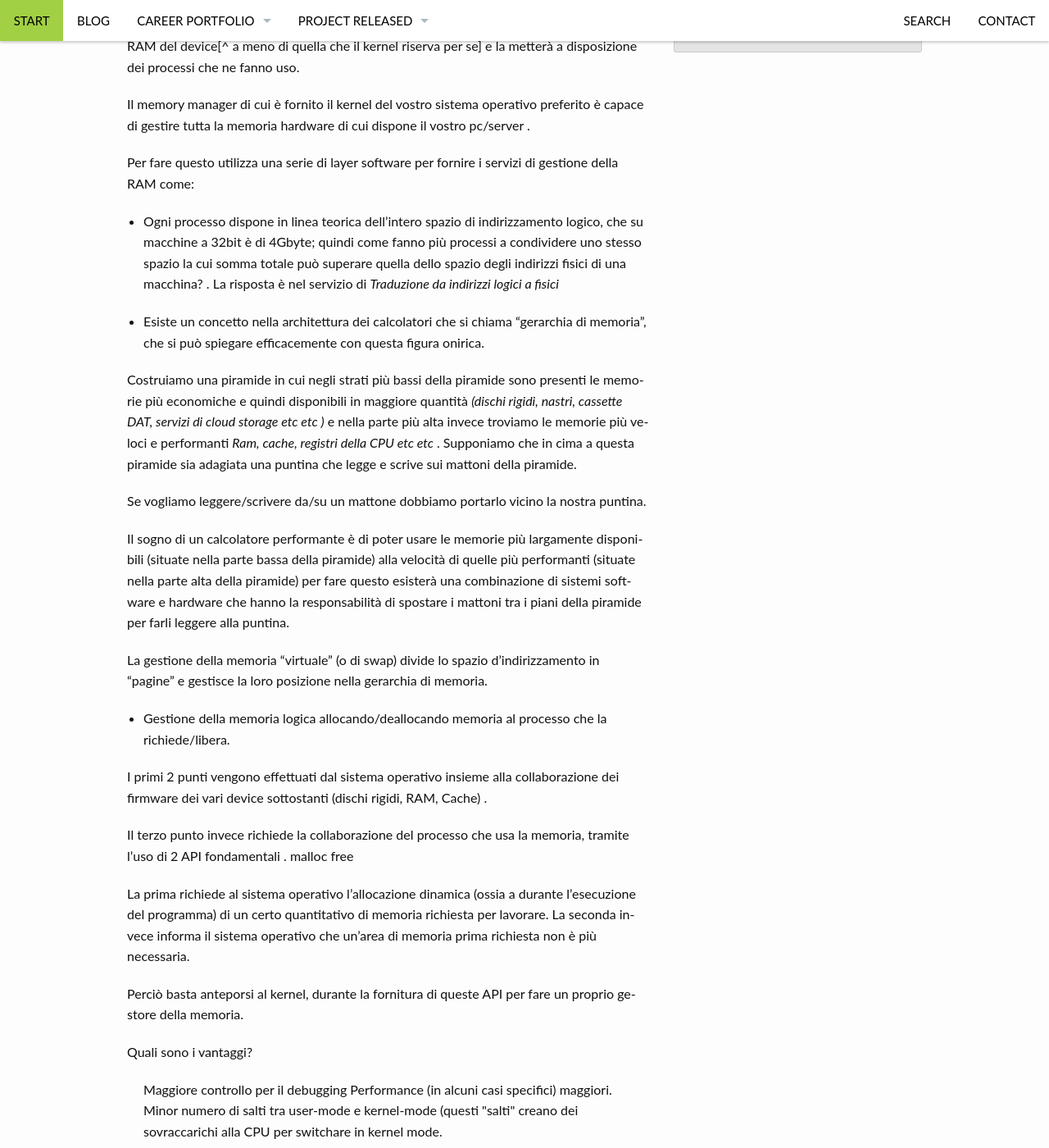
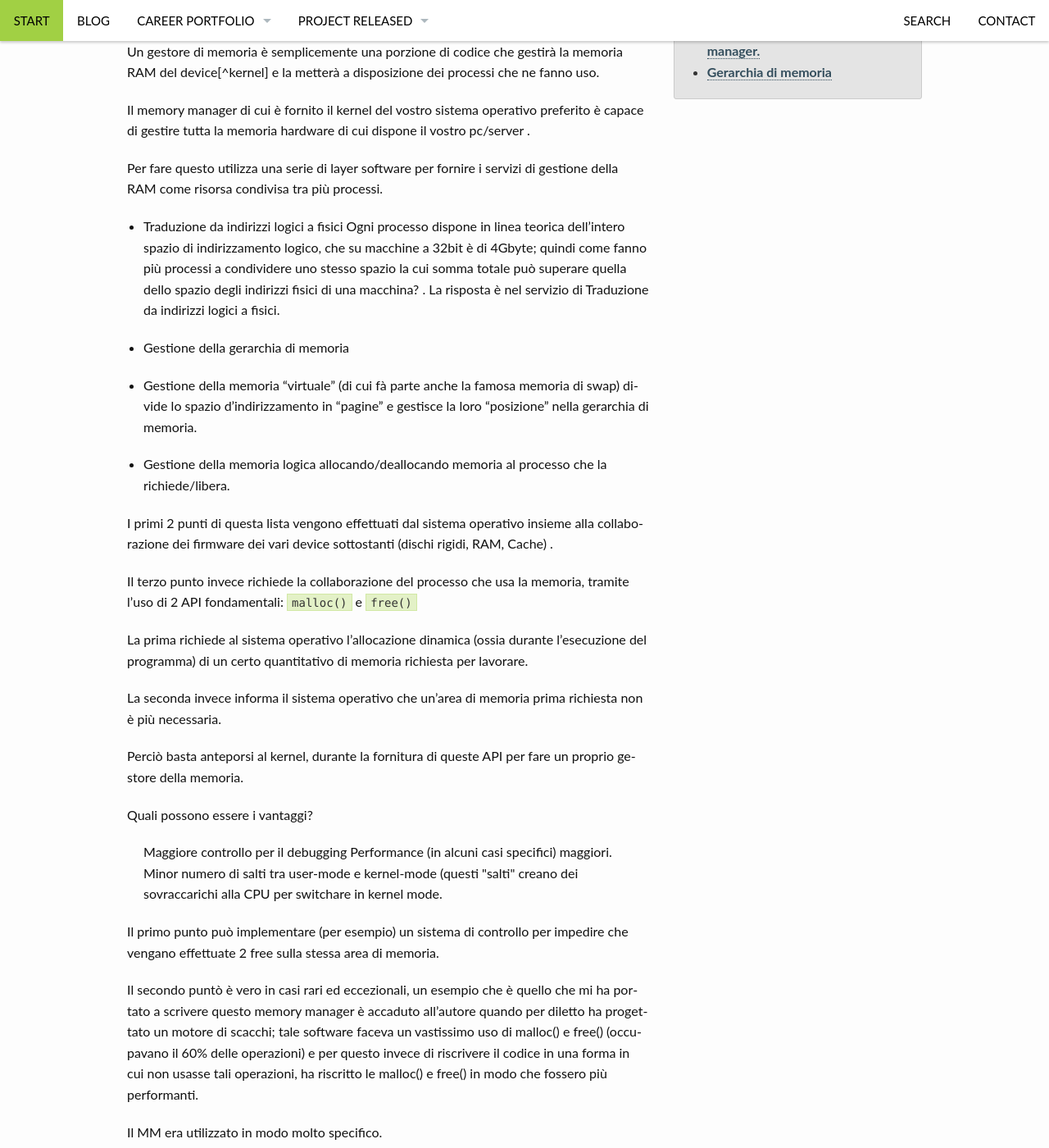
Before and after one commit to nicolarossi/nicolarossi.github.io, a Jekyll site: the page built from _posts/blog/2006-08-04-Dynamic Memory Management.md, in a window 1280 px wide and 1400 px high, scrolled down 1021 px. Shown: the whole window at 82% size. Built offline with Jekyll 4.4.1, drawn with Linux system fonts in a browser that asks for light colours; some of the changed text lies outside the part shown.

Commit message:
Correzioni

```diff
--- a/_posts/blog/2006-08-04-Dynamic Memory Management.md
+++ b/_posts/blog/2006-08-04-Dynamic Memory Management.md
@@ -2,8 +2,8 @@
 layout: page-fullwidth
 title: "DIY memory management"
 subheadline: "Memory management"
-meta_teaser: "Faster dynamic memory manager created to increase speed in a chess engine"
-teaser: "Faster dynamic memory manager created to increase speed in a chess engine"
+meta_teaser: "Un più veloce gestore della memoria dinamica creato creato per incrementare la velocità di un motore di scacchi"
+teaser: "Un più veloce gestore della memoria dinamica creato creato per incrementare la velocità di un motore di scacchi"
 header:
     image: bicycle.jpg
     background-color: "#0183c4"
@@ -31,40 +31,33 @@
 
 ## Lato – A dynamic memory manager.
 
-Un gestore di memoria è semplicemente una porzione di codice che gestirà la memoria RAM del device[^ a meno di quella che il kernel riserva per se] e la metterà a disposizione dei processi che ne fanno uso.
+Un gestore di memoria è semplicemente una porzione di codice che gestirà la memoria RAM del device[^kernel] e la metterà a disposizione dei processi che ne fanno uso.
 
 Il memory manager di cui è fornito il kernel del vostro sistema operativo preferito è capace di gestire tutta la memoria hardware di cui dispone il vostro pc/server .
 
-Per fare questo utilizza una serie di layer software per fornire i servizi di gestione della RAM come:
+Per fare questo utilizza una serie di layer software per fornire i servizi di gestione della RAM come risorsa condivisa tra più processi.
 
-- Ogni processo dispone in linea teorica dell'intero spazio di indirizzamento logico, che su macchine a 32bit è di 4Gbyte; quindi come fanno più processi a condividere uno stesso spazio la cui somma totale può superare quella dello spazio degli indirizzi fisici di una macchina? .
-La risposta è nel servizio di <em>Traduzione da indirizzi logici a fisici</em>
+- Traduzione da indirizzi logici a fisici
+Ogni processo dispone in linea teorica dell'intero spazio di indirizzamento logico, che su macchine a 32bit è di 4Gbyte; quindi come fanno più processi a condividere uno stesso spazio la cui somma totale può superare quella dello spazio degli indirizzi fisici di una macchina? .
+La risposta è nel servizio di Traduzione da indirizzi logici a fisici.
 
-- Esiste un concetto nella architettura  dei calcolatori che si chiama "gerarchia di memoria", che si può spiegare efficacemente con questa figura onirica.
+- Gestione della gerarchia di memoria
 
-Costruiamo una piramide in cui negli strati più bassi della piramide sono presenti le memorie più economiche e quindi disponibili in maggiore quantità <em>(dischi rigidi, nastri, cassette DAT, servizi di cloud storage etc etc )</em> e nella parte più alta invece troviamo le memorie più veloci e performanti <em> Ram, cache, registri della CPU etc etc </em>.
-Supponiamo che in cima a questa piramide sia adagiata una puntina che legge e scrive sui mattoni della piramide.
-
-Se vogliamo leggere/scrivere da/su un mattone dobbiamo portarlo vicino la nostra puntina.
-
-Il sogno di un calcolatore performante è di poter usare le memorie più largamente disponibili (situate nella parte bassa della piramide) alla velocità di quelle più performanti (situate nella parte alta della piramide) per fare questo esisterà una combinazione di sistemi software e hardware che hanno la responsabilità di spostare i mattoni tra i piani della piramide per farli leggere alla puntina.
-
-La gestione della memoria "virtuale" (o di swap) divide lo spazio d'indirizzamento in "pagine" e gestisce la loro posizione nella gerarchia di memoria.
+- Gestione della memoria "virtuale" (di cui fà parte anche la famosa memoria di swap) divide lo spazio d'indirizzamento in "pagine" e gestisce la loro "posizione" nella gerarchia di memoria.
 
 - Gestione della memoria logica allocando/deallocando memoria al processo che la richiede/libera.
 
-I primi 2 punti vengono effettuati dal sistema operativo insieme alla collaborazione dei firmware dei vari device sottostanti (dischi rigidi, RAM, Cache) .
+I primi 2 punti di questa lista vengono effettuati dal sistema operativo insieme alla collaborazione dei firmware dei vari device sottostanti (dischi rigidi, RAM, Cache) .
 
-Il terzo punto invece richiede la collaborazione del processo che usa la memoria, tramite l'uso di 2 API fondamentali .
-malloc
-free
+Il terzo punto invece richiede la collaborazione del processo che usa la memoria, tramite l'uso di 2 API fondamentali: <code>malloc()</code> e <code>free()</code>
 
-La prima richiede al sistema operativo l'allocazione dinamica (ossia a durante l'esecuzione del programma) di un certo quantitativo  di memoria richiesta per lavorare.
+La prima richiede al sistema operativo l'allocazione dinamica (ossia durante l'esecuzione del programma) di un certo quantitativo  di memoria richiesta per lavorare.
+
 La seconda invece informa il sistema operativo che un'area di memoria prima richiesta non è più necessaria.
 
 Perciò basta anteporsi al kernel, durante la fornitura di queste API per fare un proprio gestore della memoria.
 
-Quali sono i vantaggi?
+Quali possono essere i vantaggi?
 <ul>
 <il>
 Maggiore controllo per il debugging
@@ -81,9 +74,20 @@
 
 Il MM era utilizzato in modo molto specifico.
 
+# Gerarchia di memoria
+
+Esiste un concetto nella architettura  dei calcolatori che si chiama "gerarchia di memoria", che si può spiegare efficacemente con questa figura onirica.
+
+Costruiamo una piramide in cui negli strati più bassi della piramide sono presenti le memorie più economiche e quindi disponibili in maggiore quantità <em>(dischi rigidi, nastri, cassette DAT, servizi di cloud storage etc etc )</em> e nella parte più alta invece troviamo le memorie più veloci e performanti <em> Ram, cache, registri della CPU etc etc </em>.
+
+Supponiamo che in cima a questa piramide sia adagiata una puntina che legge e scrive sui mattoni della piramide i dati di nostro interesse.
+
+Se vogliamo leggere/scrivere da/su un mattone, deve essere trasportato fisicamente sotto la nostra puntina.
+
+Il sogno di chi progetta un calcolatore performante è di poter usare le memorie più largamente disponibili (situate nella parte bassa della piramide) alla velocità di quelle più performanti (situate nella parte alta della piramide) per fare questo esisterà una combinazione di sistemi software e hardware che hanno la responsabilità di spostare i mattoni tra i piani della piramide per farli leggere alla puntina.
 
 
-
+[kernel] a meno di quella che il kernel riserva per se
 
 </div><!-- /.medium-8.columns -->
 </div><!-- /.row -->
```
Also changed, not shown: _posts/blog/2005-08-14-Gestore della memoria.md (deleted, +0 -45 lines).
